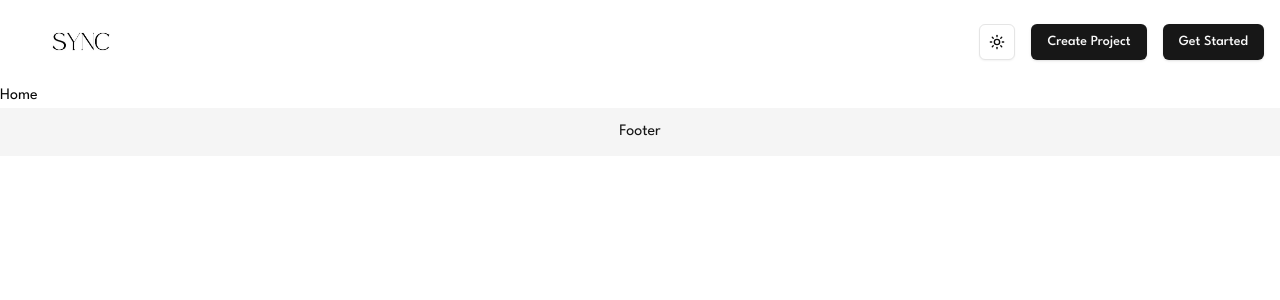
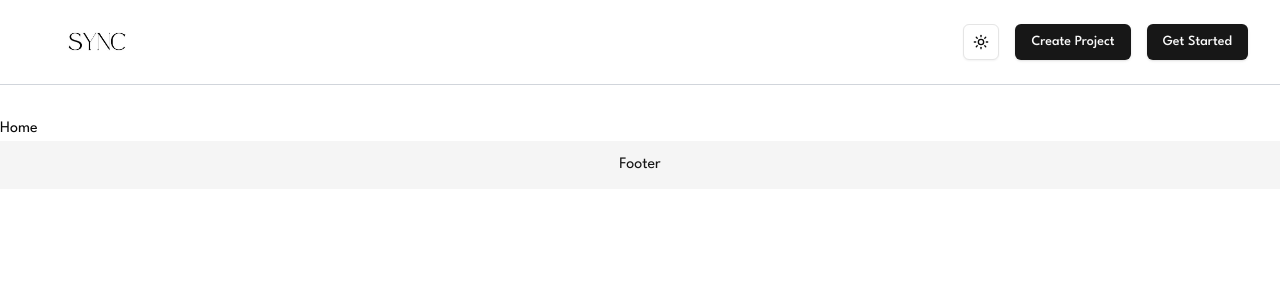
Before and after one commit to shwejan005/sync, a Next.js app: page / in a window 1280 px wide. Shown: the top 300 px of the page. Built offline with nearby package versions, Linux system fonts and the light colour scheme; no server answers.

Commit message:
Added a seperator between header and hero section

```diff
--- a/components/Header.jsx
+++ b/components/Header.jsx
@@ -15,7 +15,7 @@ const Header = () => {
   const logoSrc = theme === 'dark' ? '/images/sync-b.png' : '/images/sync-w.png'
 
   return (
-    <header className="container mx-auto">
+    <header className={`px-4 mb-8 border-b ${theme === "dark" ? "border-gray-700" : "border-gray-300"}`}>
 
       <nav className='py-6 px-4 flex justify-between items-center'>
         <Link href='/'>
```
